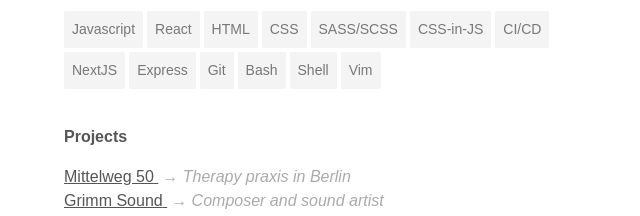
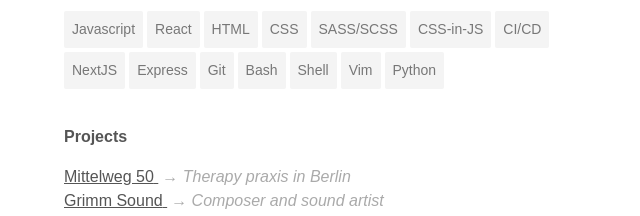
Before and after one commit to jryom/homepage, a plain HTML site: page index.html in a window 1280 px wide. Shown: the part 211-427 px from the top of the page, 0-640 px from the left. Drawn offline with nearby package versions, Linux system fonts and the light colour scheme.

Commit message:
add python

```diff
--- a/index.html
+++ b/index.html
@@ -32,6 +32,7 @@
     <li class="dib mb1 mr1 pa2 br1 bg-near-white fl">Bash</li>
     <li class="dib mb1 mr1 pa2 br1 bg-near-white fl">Shell</li>
     <li class="dib mb1 mr1 pa2 br1 bg-near-white fl">Vim</li>
+    <li class="dib mb1 mr1 pa2 br1 bg-near-white fl">Python</li>
   </ul>
   <h2 class="mt4-ns f6 f5-ns fw6">Projects</h2>
   <ul class="list ph0">
```
